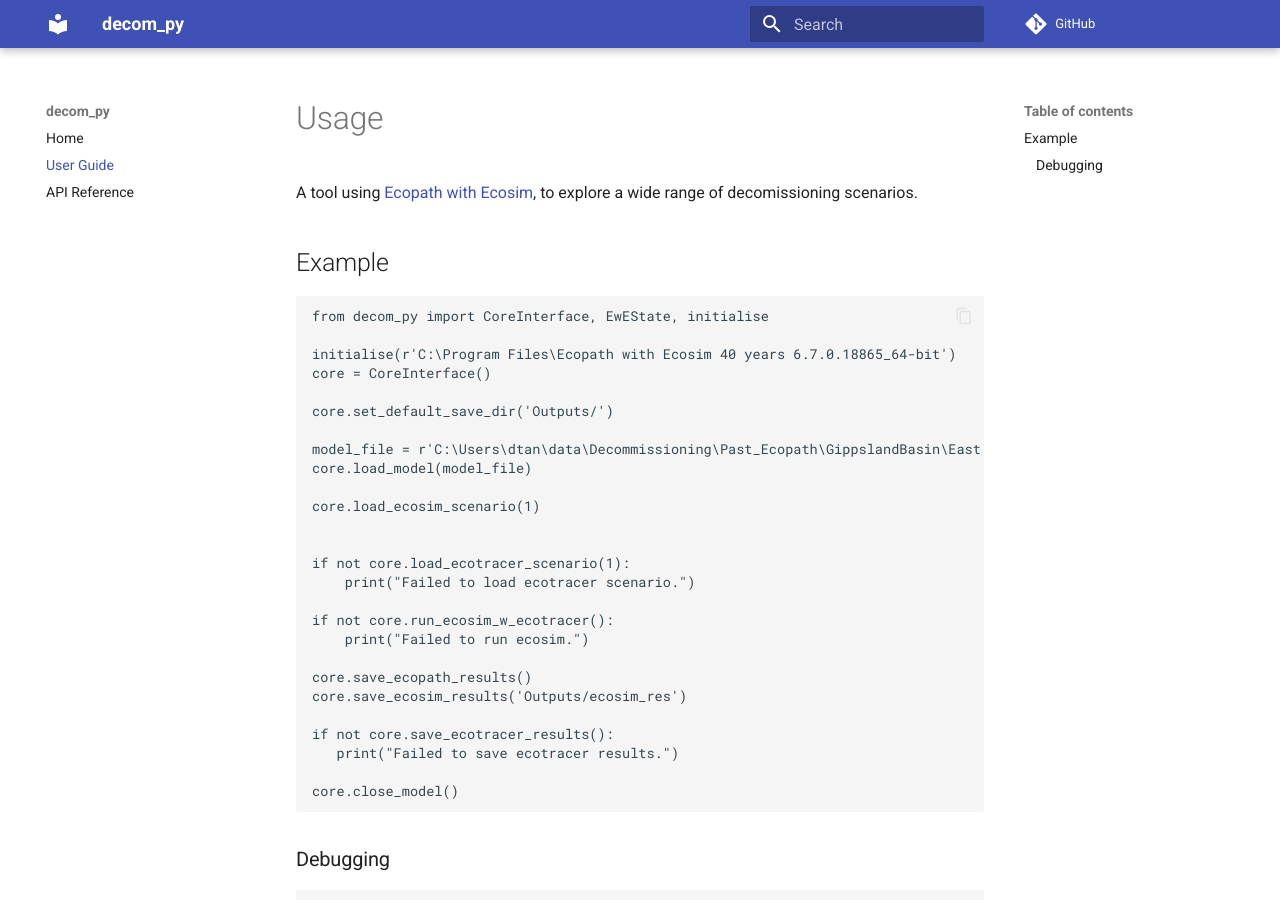
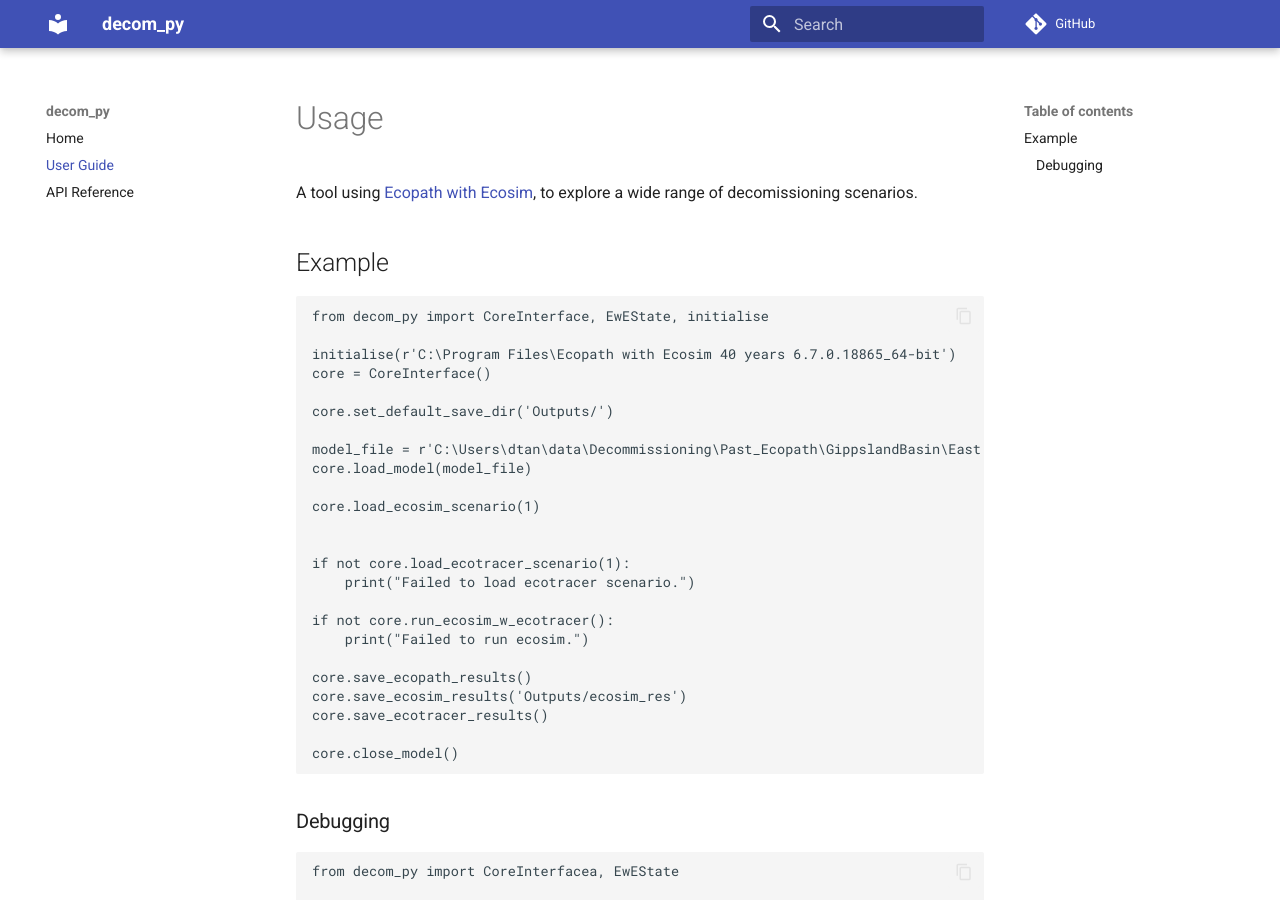
Before and after one commit to open-AIMS/PyEwE, an MkDocs documentation site: the page built from docs/usage.md, in a window 1280 px wide and 900 px high. Built offline with MkDocs 1.6.1 and Material for MkDocs 9.7.7, drawn with Linux system fonts in a browser that asks for light colours; comment, search, counter and statistics services are not loaded.

````diff
--- a/docs/usage.md
+++ b/docs/usage.md
@@ -27,9 +27,7 @@
 
 core.save_ecopath_results()
 core.save_ecosim_results('Outputs/ecosim_res')
-
-if not core.save_ecotracer_results():
-   print("Failed to save ecotracer results.")
+core.save_ecotracer_results()
 
 core.close_model()
 ```
````
Also changed, not shown: README.md (+9 -11 lines), 1 other file.
